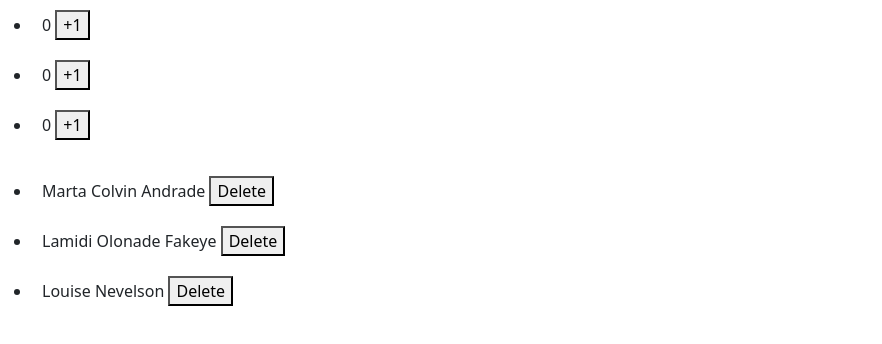
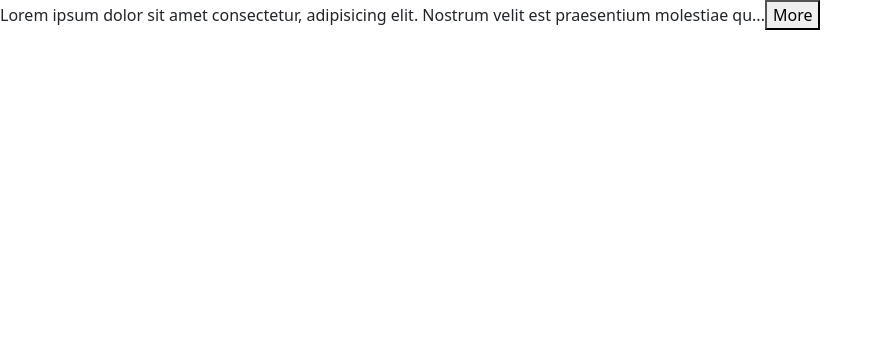
Before and after one commit to NgineZZ/ReactMoshTsx1, a React (Vite) app: page / in a window 1280 px wide. Shown: the top 344 px of the page, without its empty margins (0-882 px from the left). Built offline with nearby package versions, Linux system fonts and the light colour scheme.

Commit message:
Adding a Expandable component

```diff
--- a/src/App.tsx
+++ b/src/App.tsx
@@ -1,19 +1,14 @@
-// import { Like } from "./Components/Like";
-// import Button from "./Components/Button/Butto CounterList
 
-import CounterList from "./Components/CounterList";
-import DeleteList from "./Components/DeleteList";
-
-// import { useState } from "react";
-
-
-
+import ExpandableText from "./Components/ExpandableText";
 
 function App() {
   return (
     <div>
-      <CounterList />
-      <DeleteList />
+      {/* <CounterList /> */}
+      {/* <DeleteList /> */}
+      <ExpandableText>
+        Lorem ipsum dolor sit amet consectetur, adipisicing elit. Nostrum velit est praesentium molestiae quisquam culpa. Molestiae perferendis fugiat pariatur mollitia minima, nostrum ut magnam, quos corrupti hic perspiciatis iure dolorum, beatae ipsa. Libero reiciendis voluptatibus impedit dolor debitis animi, ipsa tempore commodi, aut repellendus optio omnis, odio quae at alias officiis. Enim maiores deserunt inventore deleniti cumque? Incidunt, voluptatibus. Nesciunt harum necessitatibus illum, amet voluptate ratione iste sequi doloribus laboriosam voluptatum tempora possimus? Doloribus praesentium, eaque ipsum ab vitae ad! Vero placeat adipisci ab, molestias vel non ut animi tenetur eveniet maiores exercitationem commodi itaque atque blanditiis. Eveniet, quisquam fugit?
+      </ExpandableText>
     </div>
   );
 }
--- /dev/null
+++ b/src/Components/ExpandableText.tsx
@@ -0,0 +1,24 @@
+import { useState } from "react";
+
+interface Props {
+  children: string;
+  maxChars?: number;
+}
+
+const ExpandableText = ({ children, maxChars = 100 }: Props) => {
+  const [isExpanded, setExpanded] = useState(false);
+  if (children.length <= maxChars) <p>{children}</p>;
+
+  const text = isExpanded ? children : children.substring(0, maxChars);
+
+  return (
+    <p>
+      {text}...
+      <button onClick={() => setExpanded(!isExpanded)}>
+        {isExpanded ? "Less" : "More"}
+      </button>
+    </p>
+  );
+};
+
+export default ExpandableText;
```
